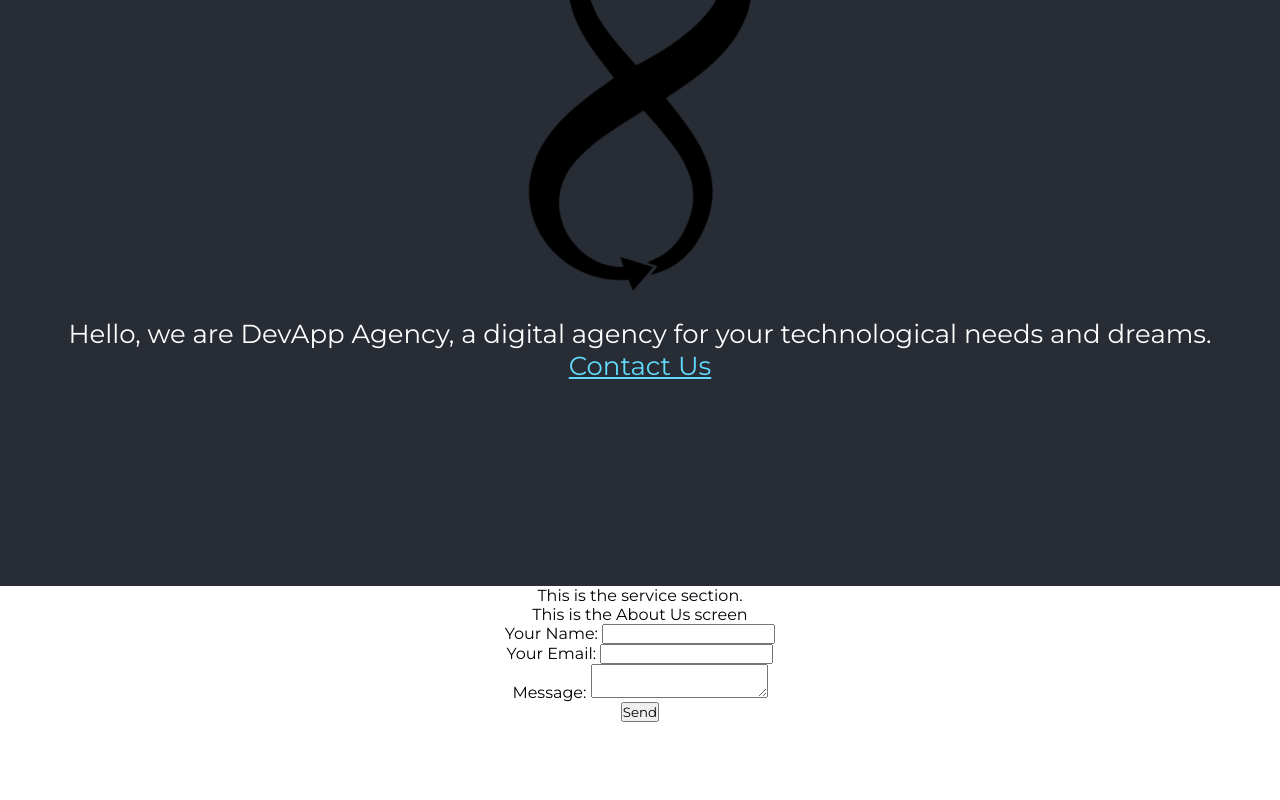
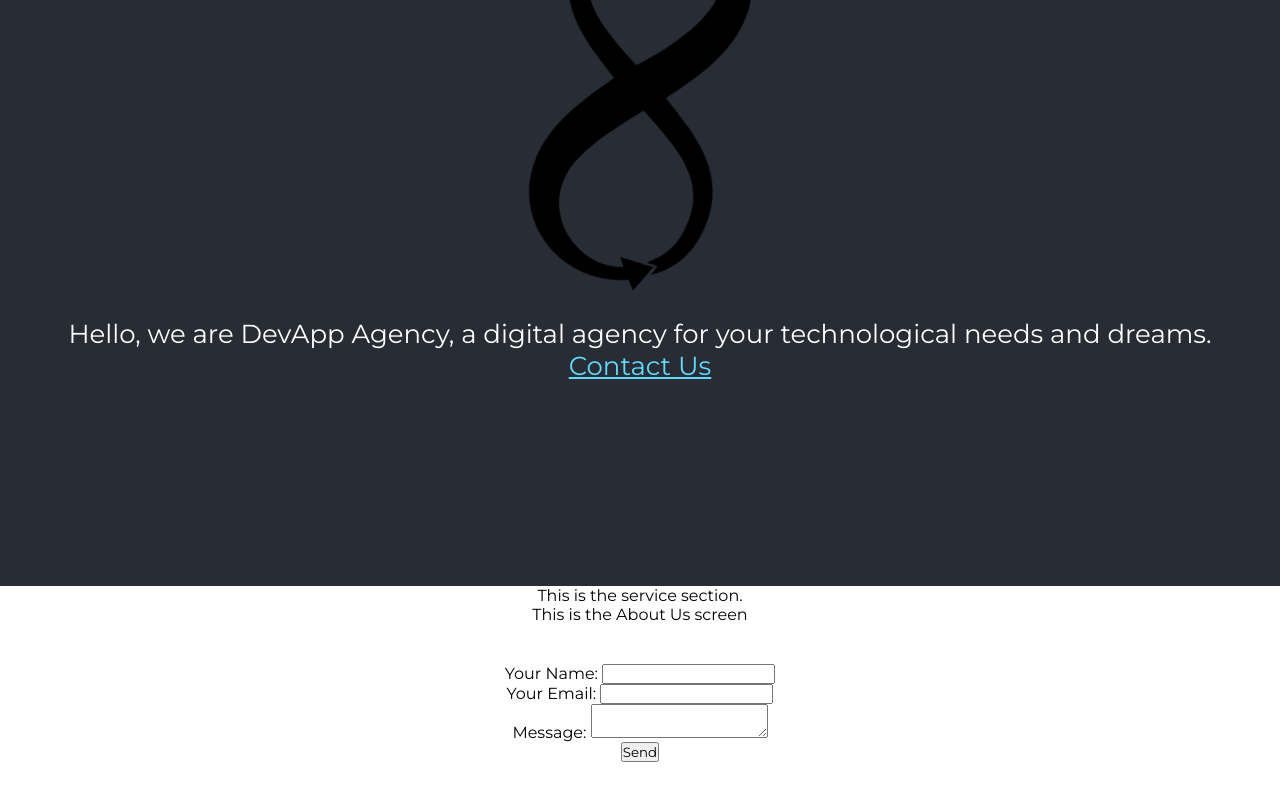
Before and after one commit to Benji-Burke/contactDevApp, a React (Create React App) app: page / in a window 1280 px wide. Shown: the part 294-1094 px from the top of the page. Before the commit the page ends 1016 px from the top, so only its background shows below. Built offline with nearby package versions, Linux system fonts and the light colour scheme.

Commit message:
trying to get thsi form to work

```diff
--- a/src/components/ContactUs.js
+++ b/src/components/ContactUs.js
@@ -12,8 +12,8 @@ class ContactUs extends React.Component {
 
   render() {
     return (
-      <form name="contact" method="post">
-          <input type="hidden" name="form-name" value="contact" />
+      <form style={formStyles} name="contact" method="post">
+          <input type="hidden" name="contact" value="contact" />
           <p>
             <label>Your Name: <input type="text" name="name"/></label>
           </p>
```
Also changed, not shown: public/index.html (+5 -8 lines).
